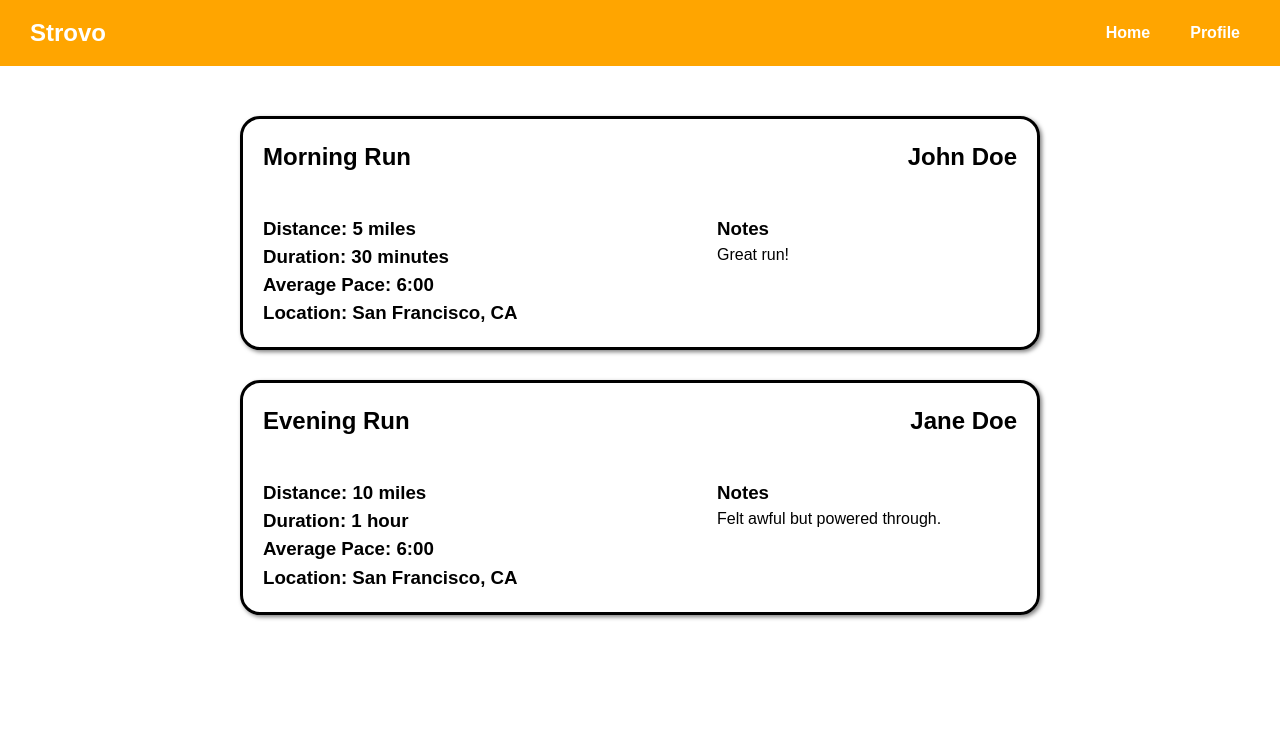
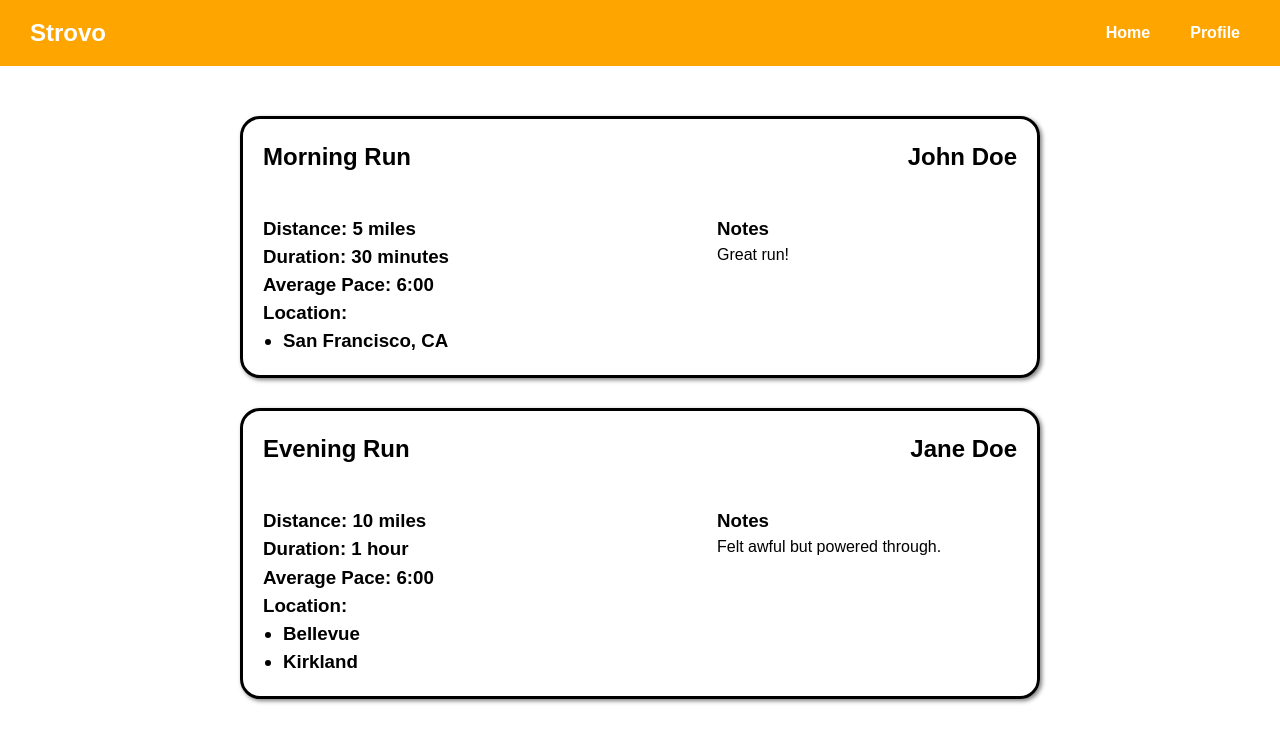
Before and after one commit to uclaacm/ideahacks2023-hack-demo, a React (Vite) app: page / in a window 1280 px wide. Shown: the top 742 px of the page. Built offline with nearby package versions, Linux system fonts and the light colour scheme.

Commit message:
Making locations use array

```diff
--- a/src/components/CreatePost.jsx
+++ b/src/components/CreatePost.jsx
@@ -6,7 +6,7 @@ export default function CreatePost({ name }) {
 	const [distance, setDistance] = useState('');
 	const [duration, setDuration] = useState('');
 	const [averagePace, setAveragePace] = useState('');
-	const [location, setLocation] = useState('');
+	const [locations, setLocations] = useState([]);
 	const [notes, setNotes] = useState('');
 
 	function postRun() {
@@ -16,14 +16,14 @@ export default function CreatePost({ name }) {
 			'distance': distance,
 			'duration': duration,
 			'averagePace': averagePace,
-			'location': location,
+			'locations': locations.split(',').map((location) => location.trim()),
 			'notes': notes
 		});
 		setTitle('');
 		setDistance('');
 		setDuration('');
 		setAveragePace('');
-		setLocation('');
+		setLocations('');
 		setNotes('');
 	}
 
@@ -36,7 +36,7 @@ export default function CreatePost({ name }) {
 					<h3>Distance</h3>
 					<h3>Duration</h3>
 					<h3>Average Pace</h3>
-					<h3>Location</h3>
+					<h3>Locations</h3>
 					<h3>Notes</h3>
 				</div>
 				<div className='create-post-inputs'>
@@ -62,8 +62,8 @@ export default function CreatePost({ name }) {
 					/>
 					<input
 						type='text'
-						value={location}
-						onChange={(e) => setLocation(e.target.value)}
+						value={locations}
+						onChange={(e) => setLocations(e.target.value)}
 					/>
 					<input
 						type='text'
--- a/src/components/Home.jsx
+++ b/src/components/Home.jsx
@@ -8,7 +8,7 @@ export const exampleData = [
 		distance: '5 miles',
 		duration: '30 minutes',
 		averagePace: '6:00',
-		location: 'San Francisco, CA',
+		locations: ['San Francisco, CA'],
 		notes: 'Great run!'
 	},
 	{
@@ -17,7 +17,7 @@ export const exampleData = [
 		distance: '10 miles',
 		duration: '1 hour',
 		averagePace: '6:00',
-		location: 'San Francisco, CA',
+		locations: ['Bellevue', 'Kirkland'],
 		notes: 'Felt awful but powered through.'
 	}
 ];
@@ -32,7 +32,7 @@ export default function Home() {
 					distance={run.distance}
 					duration={run.duration}
 					averagePace={run.averagePace}
-					location={run.location}
+					locations={run.locations}
 					notes={run.notes}
 					key={idx}
 				/>
--- a/src/components/Profile.jsx
+++ b/src/components/Profile.jsx
@@ -23,7 +23,7 @@ export default function Profile() {
 						distance={run.distance}
 						duration={run.duration}
 						averagePace={run.averagePace}
-						location={run.location}
+						locations={run.locations}
 						notes={run.notes}
 						key={idx}
 					/>
--- a/src/components/RunPost.jsx
+++ b/src/components/RunPost.jsx
@@ -6,7 +6,7 @@ export default function RunPost({
 	distance,
 	duration,
 	averagePace,
-	location,
+	locations,
 	notes
 }) {
 	return (
@@ -20,7 +20,7 @@ export default function RunPost({
 					<h3>Distance: {distance}</h3>
 					<h3>Duration: {duration}</h3>
 					<h3>Average Pace: {averagePace}</h3>
-					<h3>Location: {location}</h3>
+					<h3>Location: <ul>{locations.map((entry) => <li>{entry}</li>)}</ul></h3>
 				</div>
 				<div className='run-post-details'>
 					<h3>Notes</h3>
--- a/src/index.css
+++ b/src/index.css
@@ -30,6 +30,10 @@ button {
 	font-size: large;
 	transition: 0.3s ease-in-out;
 	cursor: pointer;
+}
+
+ul {
+	padding-left: 20px;
 }
 
 button:hover {
```
